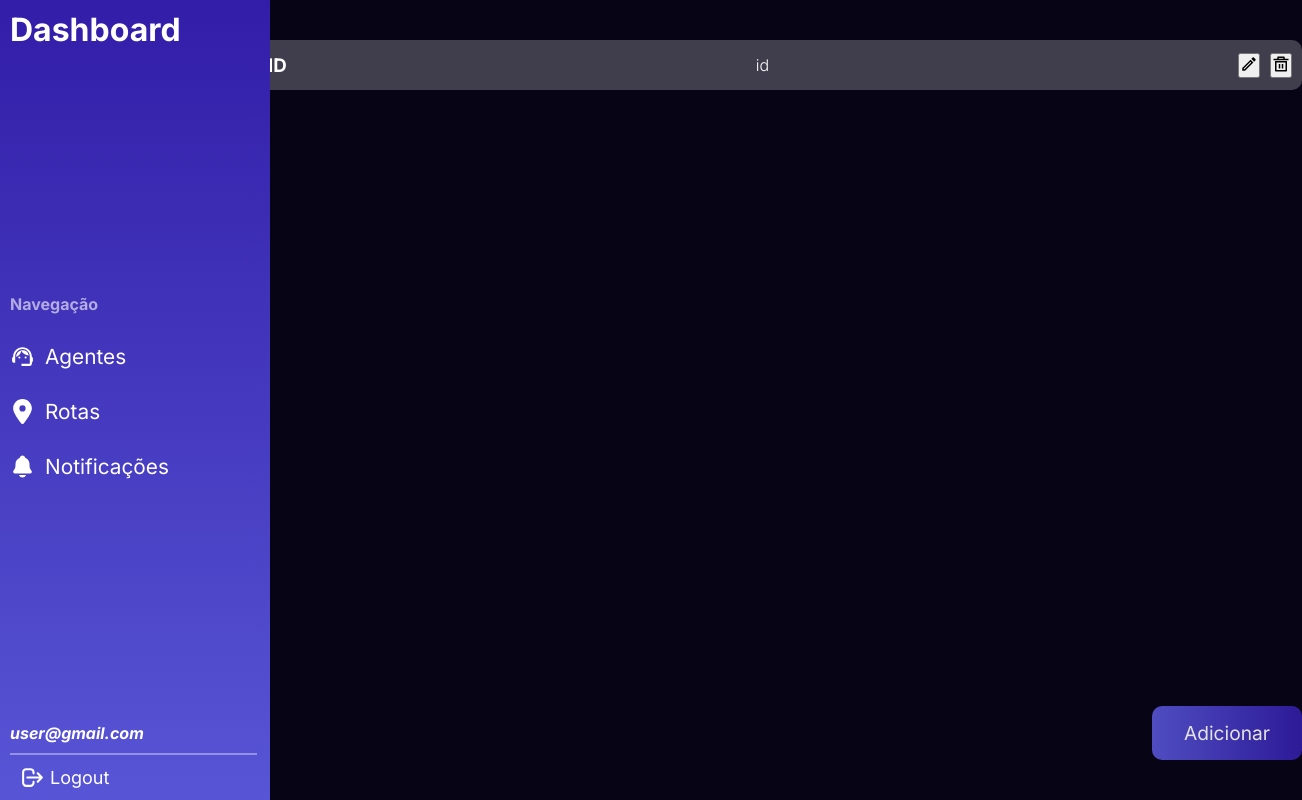
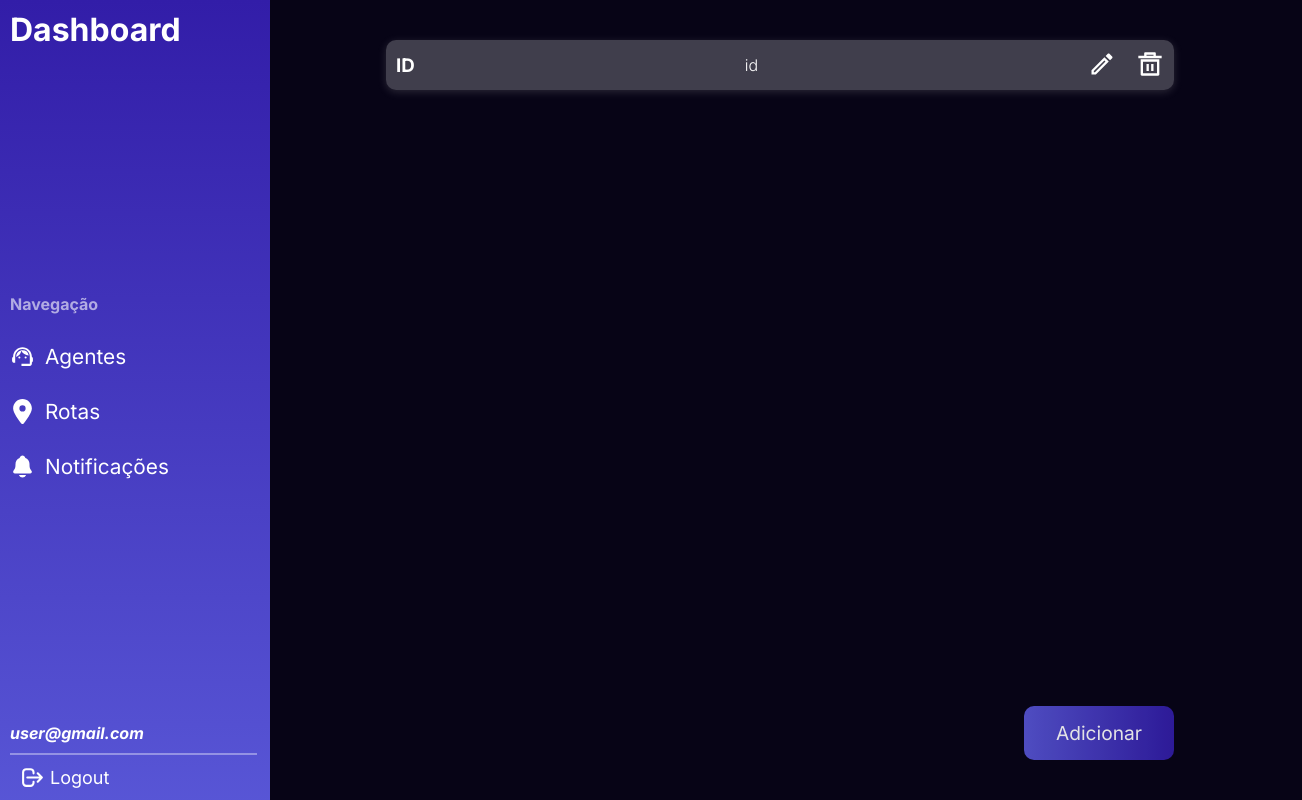
Before and after one commit to RICX-FN/ATM-CHECK, a React (Create React App) app in the folder frontend/: page /dashboard in a window 1280 px wide. Shown: the whole page, 1302 px wide, since content can reach past the window. Built offline with nearby package versions, Linux system fonts and the light colour scheme.

Commit message:
fix: bugs na tela da dashboard

```diff
--- a/frontend/src/components/button/Button.tsx
+++ b/frontend/src/components/button/Button.tsx
@@ -1,19 +1,22 @@
 import React from 'react';
-import '../button/button.css'
+import '../button/button.css';
 
 
 interface ButtonProps {
   label: string;
   onClick?: () => void;
   type?: "button" | "submit" | "reset";
+  className?: string;
 }
 
-const Button: React.FC<ButtonProps> = ({ label, onClick, type = "button" }) => {
+
+const Button: React.FC<ButtonProps> = ({ label, onClick, type = "button", className = "" }) => {
   return (
     <button
       type={type}
       onClick={onClick}
-      className="btn-login"
+      // Corrigido: Usando 'className' no atributo
+      className={className}
     >
       {label}
     </button>
--- a/frontend/src/pages/dashboard/Dashboard.tsx
+++ b/frontend/src/pages/dashboard/Dashboard.tsx
@@ -16,17 +16,17 @@ function Dashboard() {
             <p className="id-agent">id</p>
 
             <div className="btn-crud">
-              <button title="Editar">
-                {(MdOutlineEdit as any)({ size: 18 })}
+              <button className='btn-edit' title="Editar">
+                {(MdOutlineEdit as any)({ size: 28 })}
               </button>
-              <button title="Deletar">
-                {(RiDeleteBin5Line as any)({ size: 18 })}
+              <button className='btn-del' title="Deletar">
+                {(RiDeleteBin5Line as any)({ size: 28 })}
               </button>
             </div>
           </div>
 
           <div className="btn-add">
-            <Button label='Adicionar'/>
+            <Button className="button-adicionar" label='Adicionar'/>
           </div>
         </section>
 
--- a/frontend/src/pages/dashboard/dashboard.css
+++ b/frontend/src/pages/dashboard/dashboard.css
@@ -1,6 +1,6 @@
 .container {
     display: flex;
-    margin-left: 280px;
+    width: 100vw;
     justify-content: center;
 }
 
@@ -14,16 +14,40 @@
     justify-content: space-between;
     align-items: center;
     padding: 10px;
-    width: 80vw;
+    width: 60vw;
     height: 30px;
+    margin-left: 320px;
+    margin-right: 40px;
     margin-top: 40px;
     border-radius: 10px;
     background-color: #ffffff3b;
+    box-shadow: rgba(185, 185, 185, 0.2) 0px 2px 8px 0px;
+}
+
+.card-agent:hover {
+    scale: 1.01;
+    transition: all .3s ease;
+
 }
 
 .btn-crud {
     display: flex;
-    gap: 10px;
+    gap: 20px;
+}
+
+.btn-edit,
+.btn-del {
+    background-color: transparent;
+    color: #fff;
+    border: none;
+    cursor: pointer;
+}
+
+.btn-edit:hover,
+.btn-del:hover {
+    scale: 1.1;
+    color: #ffffff62;
+    transition: all .3s ease;
 }
 
 .id-agent {
@@ -36,8 +60,42 @@
     justify-content: end;
 }
 
-.btn-login {
+.button-adicionar {
+    padding: 15px;
+    color: #fff;
+    font-size: 1.2em;
+    border: none;
+    cursor: pointer;
+    border-radius: 10px;
+    width: 150px;
     position: fixed;
     bottom: 40px;
-    width: 150px;
+    margin-right: 40px;
+    font-weight: normal;
+    animation: pulse-btn 2s infinite;
+    background: -webkit-linear-gradient(90deg, #5856d6, #321da8);
+    /* Chrome 10-25, Safari 5.1-6 */
+    background: linear-gradient(90deg, #5856d6, #321da8);
+    /* W3C, IE 10+/ Edge, Firefox 16+, Chrome 26+, Opera 12+, Safari 7+ */
 }
+
+.button-adicionar:hover {
+    background-color: var(--color-second);
+    transition: all .3s ease;
+}
+
+/*Animações*/
+
+@keyframes pulse-btn {
+    0% {
+        opacity: 1;
+    }
+
+    50% {
+        opacity: 0.5;
+    }
+
+    100% {
+        opacity: 1;
+    }
+}
--- a/frontend/src/pages/login-admin/login-admin.tsx
+++ b/frontend/src/pages/login-admin/login-admin.tsx
@@ -23,7 +23,7 @@ function LoginAdmin() {
 
           <PasswordInput />
 
-          <Button label="Entrar"/>
+          <Button className='btn-login' label="Entrar"/>
 
           <div className="check-session">
             <input type="checkbox" className='check-conect' name="check" id="check" />
--- a/frontend/src/pages/login-agent/login-agent.tsx
+++ b/frontend/src/pages/login-agent/login-agent.tsx
@@ -23,7 +23,7 @@ function LoginAgent() {
 
           <PasswordInput />
 
-          <Button label="Entrar" />
+          <Button className='btn-login' label="Entrar" />
 
           <div className="check-session">
             <input type="checkbox" className='check-conect' name="check" id="check" />
--- a/frontend/src/styles/login-global.css
+++ b/frontend/src/styles/login-global.css
@@ -41,10 +41,25 @@ form {
 }
 
 .btn-login {
-  width: 340px;
+  padding: 15px;
+  color: #fff;
+  font-size: 1.2em;
+  border: none;
+  cursor: pointer;
+  border-radius: 10px;
+  width: 330px;
   margin-top: 30px;
   font-weight: normal;
   animation: pulse-btn 2s infinite;
+  background: -webkit-linear-gradient(90deg, #5856d6, #321da8);
+  /* Chrome 10-25, Safari 5.1-6 */
+  background: linear-gradient(90deg, #5856d6, #321da8);
+  /* W3C, IE 10+/ Edge, Firefox 16+, Chrome 26+, Opera 12+, Safari 7+ */
+}
+
+.btn-login:hover {
+  background-color: var(--color-second);
+  transition: all .3s ease;
 }
 
 .check-session>label {
```
